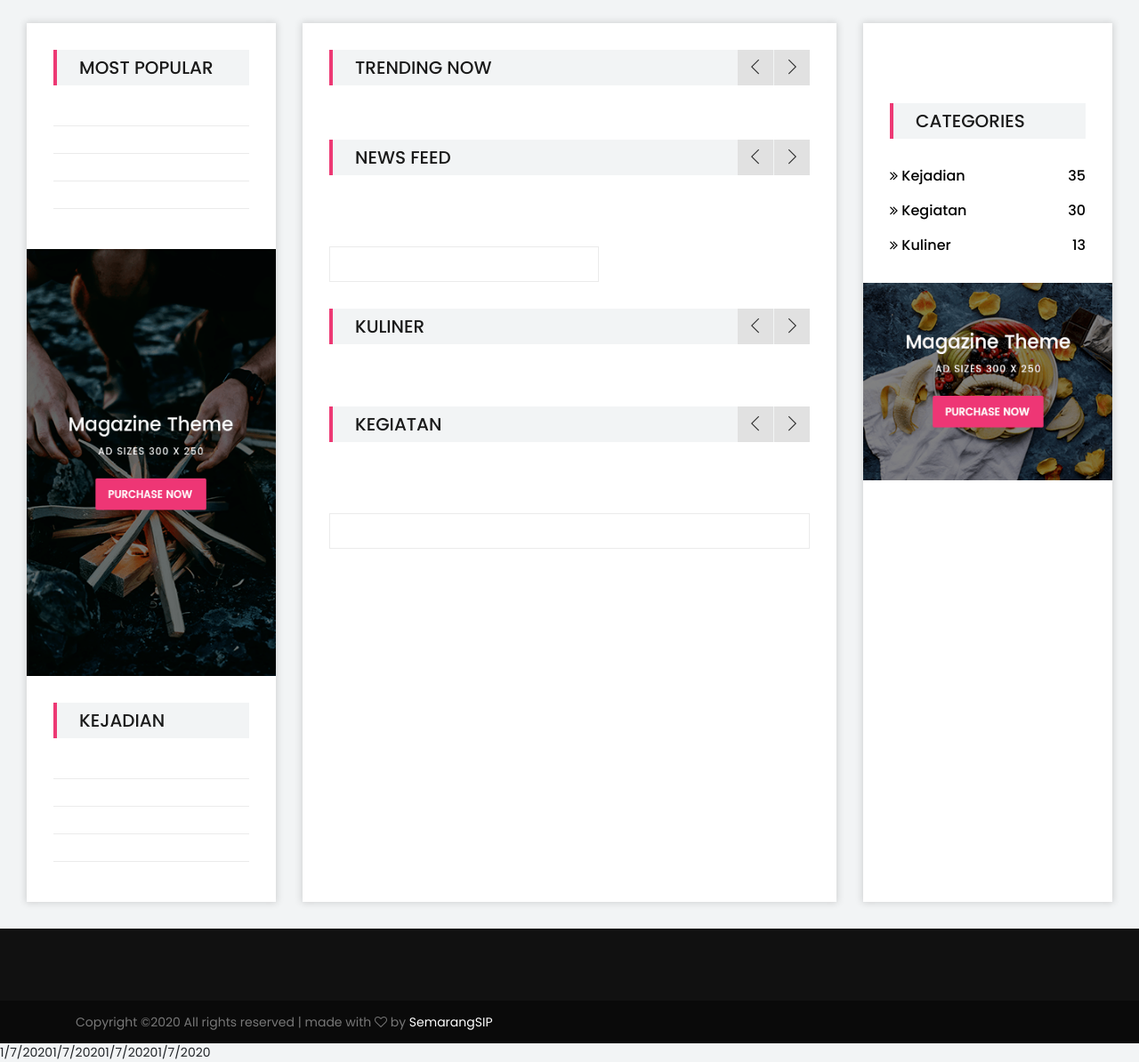
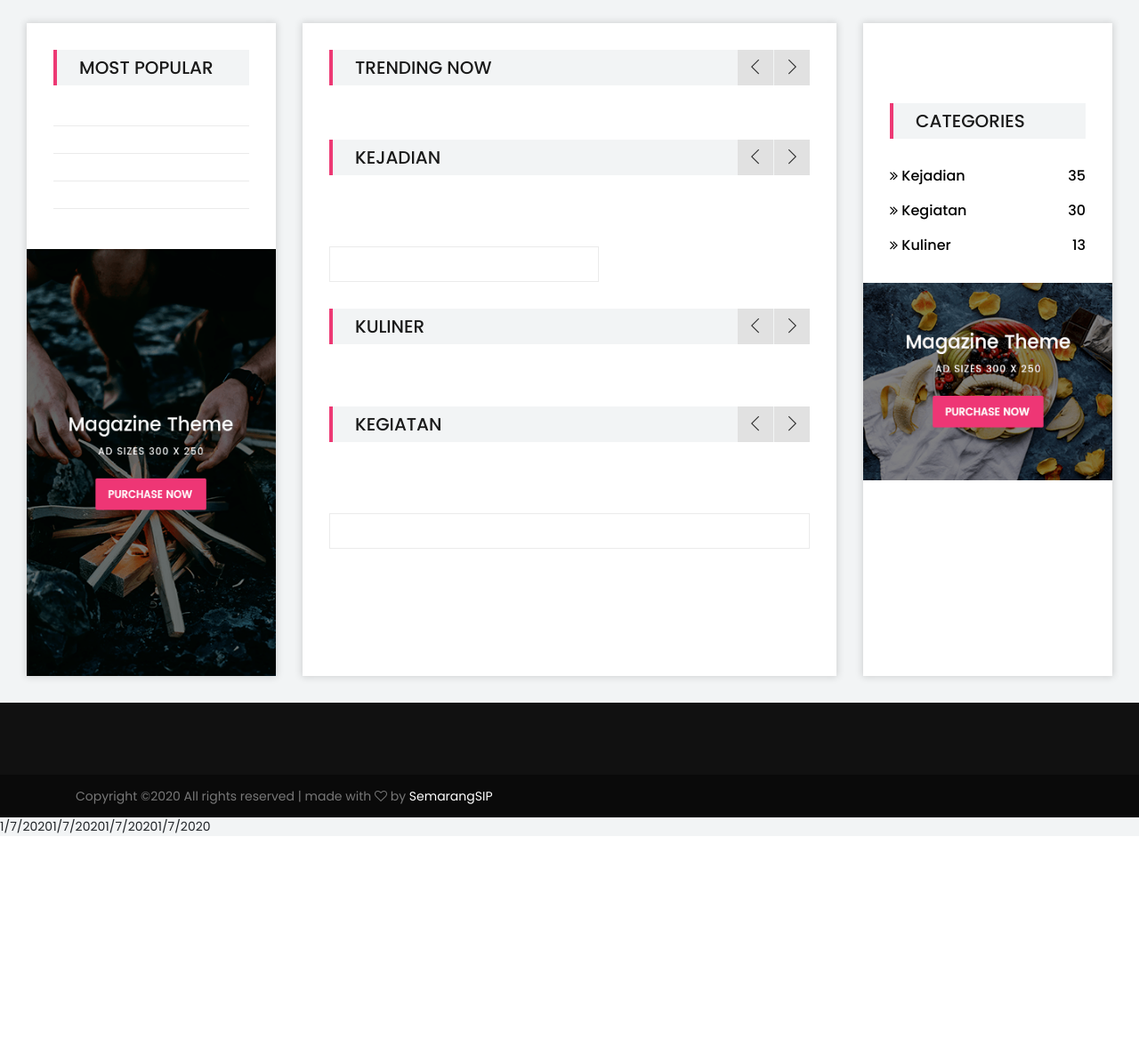
Before and after one commit to UDINUS-K3/ui-semarangsip, a PHP site: page / in a window 1280 px wide. Shown: the part 724-1918 px from the top of the page at 89% size. After the commit the page ends 1664 px from the top, so only its background shows below. Run offline with PHP 8.4, Linux system fonts and the light colour scheme.

Commit message:
Add files via upload

```diff
--- a/index.php
+++ b/index.php
@@ -248,70 +248,6 @@
             <div class="single-sidebar-widget">
                 <a href="#" class="add-img"><img src="img/bg-img/add.png" alt=""></a>
             </div>
-
-            <!-- Sidebar Widget -->
-            <div class="single-sidebar-widget p-30">
-                <!-- Section Title -->
-                <div class="section-heading">
-                    <h5>Kejadian</h5>
-                </div>
-
-                <!-- Single Blog Post -->
-                <div class="single-blog-post d-flex">
-                    <div class="post-thumbnail">
-
-                    </div>
-                    <div class="post-content">
-                        <!--
-                        <div class="post-meta d-flex justify-content-between">
-                            <a href="#"><i class="fa fa-eye" aria-hidden="true"></i> 34</a>
-                            <a href="#"><i class="fa fa-thumbs-o-up" aria-hidden="true"></i> 84</a>
-                            <a href="#"><i class="fa fa-comments-o" aria-hidden="true"></i> 14</a>
-                        </div>
-                        -->
-                    </div>
-                </div>
-
-                <!-- Single Blog Post -->
-                <div class="single-blog-post d-flex">
-                    <div class="post-thumbnail">
-
-                    </div>
-                    <div class="post-content">
-
-                    </div>
-                </div>
-
-                <!-- Single Blog Post -->
-                <div class="single-blog-post d-flex">
-                    <div class="post-thumbnail">
-
-                    </div>
-                    <div class="post-content">
-
-                    </div>
-                </div>
-
-                <!-- Single Blog Post -->
-                <div class="single-blog-post d-flex">
-                    <div class="post-thumbnail">
-
-                    </div>
-                    <div class="post-content">
-
-                    </div>
-                </div>
-
-                <!-- Single Blog Post -->
-                <div class="single-blog-post d-flex">
-                    <div class="post-thumbnail">
-
-                    </div>
-                    <div class="post-content">
-
-                    </div>
-                </div>
-
             </div>
         </div>
 
@@ -381,7 +317,7 @@
             <div class="feature-video-posts mb-30">
                 <!-- Section Title -->
                 <div class="section-heading">
-                    <h5>News Feed</h5>
+                    <h5>Kejadian</h5>
                 </div>
 
                 <div class="featured-video-posts">
@@ -391,12 +327,10 @@
                             <div class="single-featured-post">
                                 <!-- Thumbnail -->
                                 <div class="post-thumbnail mb-50">
-
                                 </div>
                                 <!-- Post Contetnt -->
                                 <div class="post-content">
                                     <div class="post-meta">
-
 
                                     </div>
 
@@ -410,15 +344,7 @@
                                         <a href="#"><i class="fa fa-thumbs-o-up" aria-hidden="true"></i> 834</a>
                                         <a href="#"><i class="fa fa-comments-o" aria-hidden="true"></i> 234</a>
                                     </div>-->
-                                    <!-- Share Info -->
-                                    <div class="share-info">
-
-                                        <!-- All Share Buttons -->
-                                        <div class="all-share-btn d-flex">
-
-                                        </div>
-                                    </div>
-                                </div>
+                                  </div>
                             </div>
                         </div>
 
@@ -683,14 +609,7 @@
                             <div class="post-meta pl-3">
 
                             </div>
-                            <!-- Share Info -->
-                            <div class="share-info">
 
-                                <!-- All Share Buttons -->
-                                <div class="all-share-btn d-flex">
-
-                                </div>
-                            </div>
                         </div>
                     </div>
 
@@ -713,14 +632,7 @@
                             <div class="post-meta pl-3">
 
                             </div>
-                            <!-- Share Info -->
-                            <div class="share-info">
 
-                                <!-- All Share Buttons -->
-                                <div class="all-share-btn d-flex">
-
-                                </div>
-                            </div>
                         </div>
                     </div>
 
@@ -743,14 +655,7 @@
                             <div class="post-meta pl-3">
 
                             </div>
-                            <!-- Share Info -->
-                            <div class="share-info">
-                                <a href="#" class="sharebtn"><i class="fa fa-share-alt" aria-hidden="true"></i></a>
-                                <!-- All Share Buttons -->
-                                <div class="all-share-btn d-flex">
 
-                                </div>
-                            </div>
                         </div>
                     </div>
                 </div>
```
